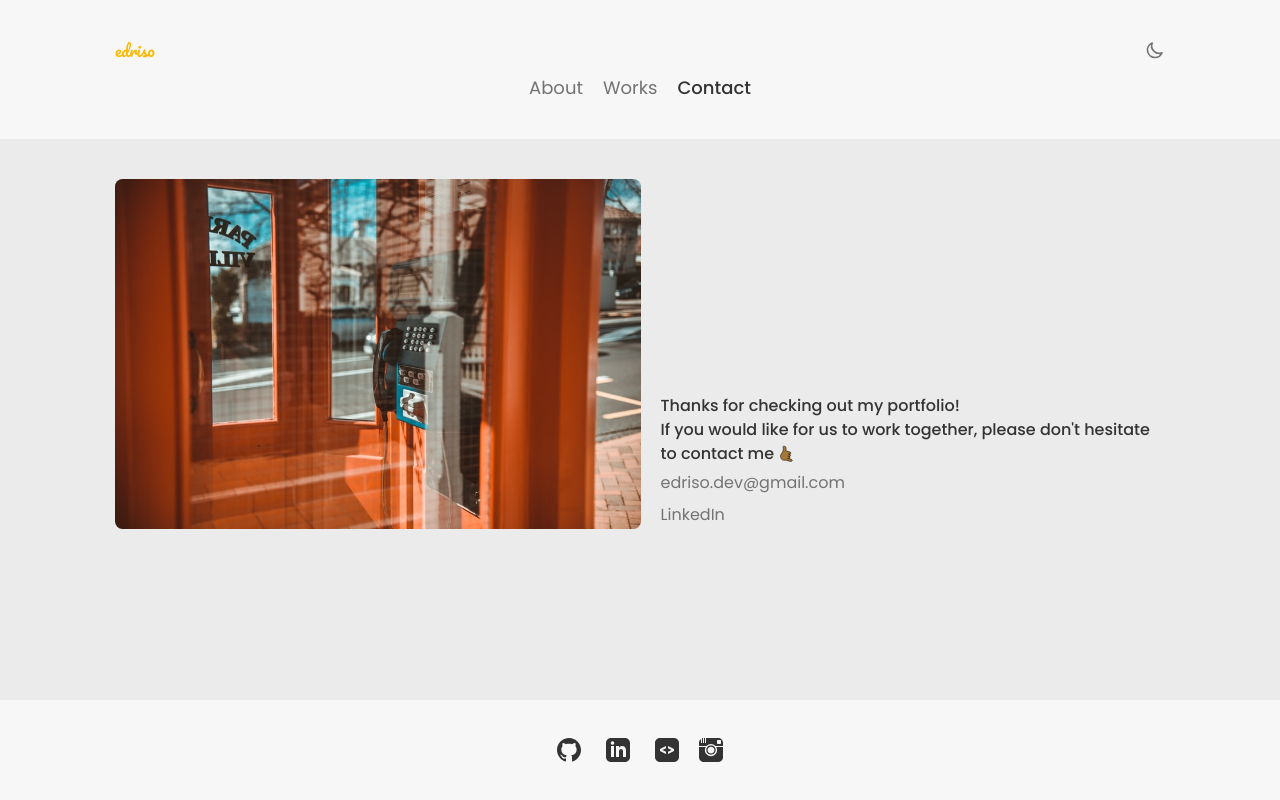
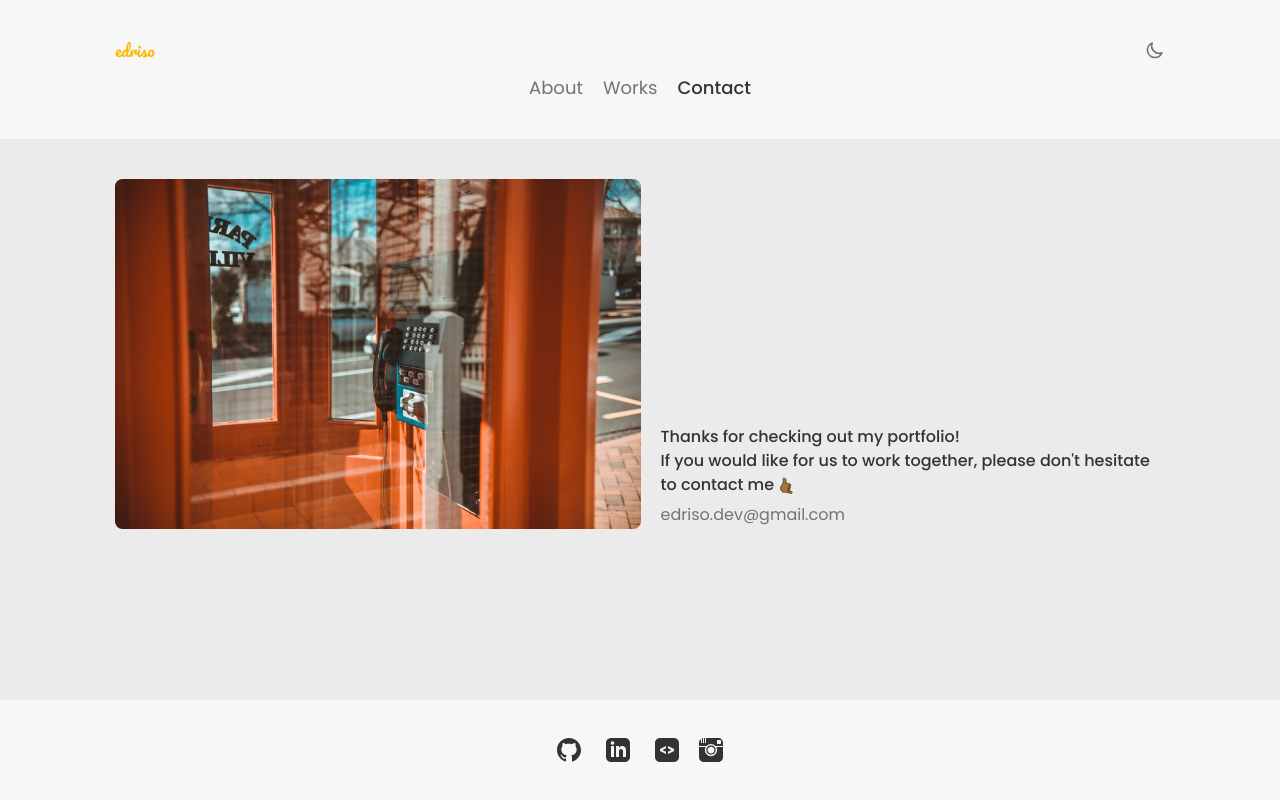
Before and after one commit to edriso/portfolio-frontend, a Vue app: page /contact in a window 1280 px wide. Built offline with nearby package versions, Linux system fonts and the light colour scheme.

Commit message:
remove linkedin link

```diff
--- a/src/views/Contact.vue
+++ b/src/views/Contact.vue
@@ -23,14 +23,6 @@
             rel="nofollow noreferrer"
             >{{ email }}</a
           >
-
-          <a
-            class="contact__link"
-            :href="linkedin"
-            target="_blank"
-            rel="noopener noreferrer"
-            >LinkedIn</a
-          >
         </div>
       </div>
     </div>
```
